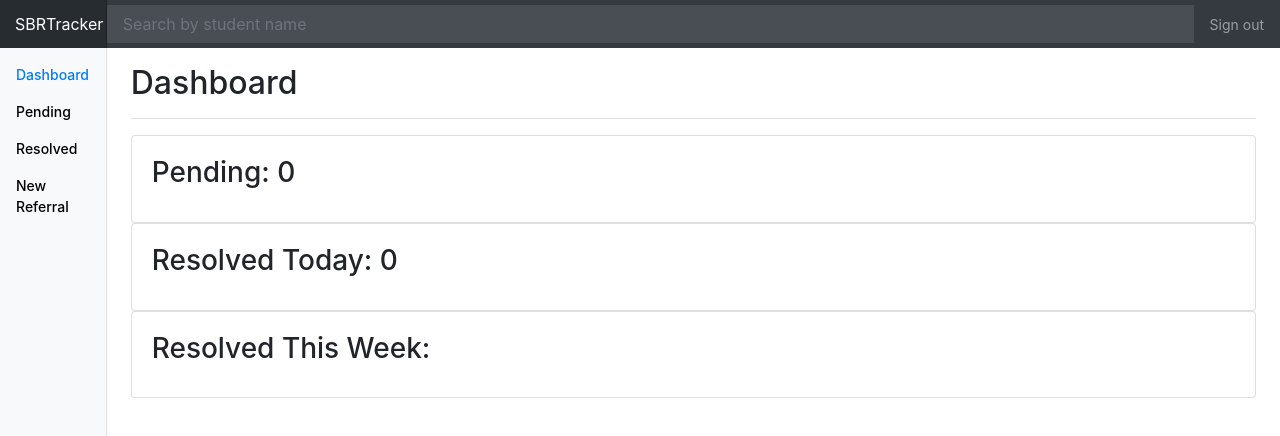
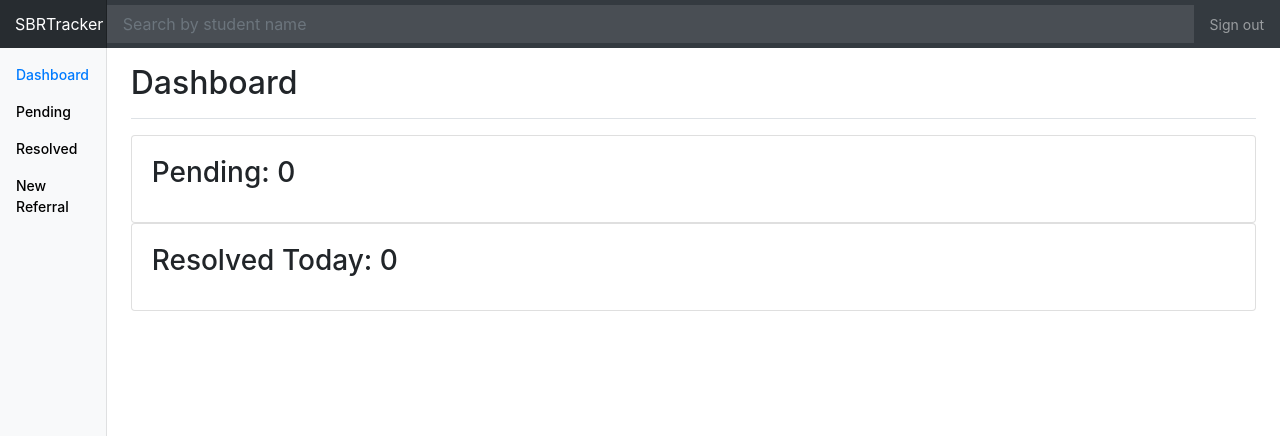
Before and after one commit to alexisr93/SBRTracker-Front-end, a React (Create React App) app: page /dashboard in a window 1280 px wide. Shown: the top 436 px of the page. Built offline with nearby package versions, Linux system fonts and the light colour scheme; no server answers.

Commit message:
Removed Resolved Today section

```diff
--- a/src/DashBoard.js
+++ b/src/DashBoard.js
@@ -94,15 +94,6 @@ class DashBoard extends React.Component {
             </div>
           </div>
         </div>
-        <div className="row">
-          <div className="col">
-            <div className="card">
-              <div className="card-body">
-                <h3 className="card-title">Resolved This Week: {this.state.num_resolved_week}</h3>
-              </div>
-            </div>
-          </div>
-        </div>
       </div>
     );
   }
```
